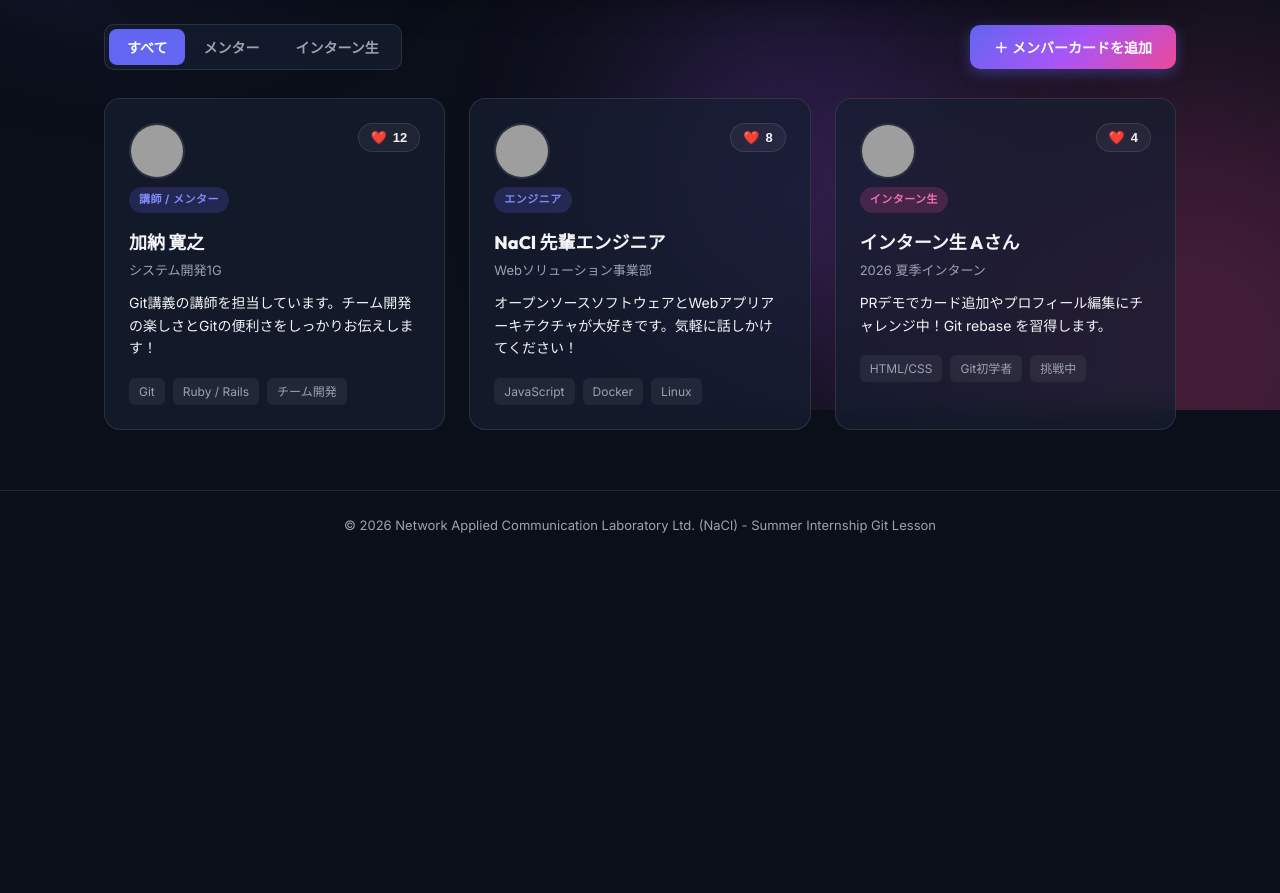
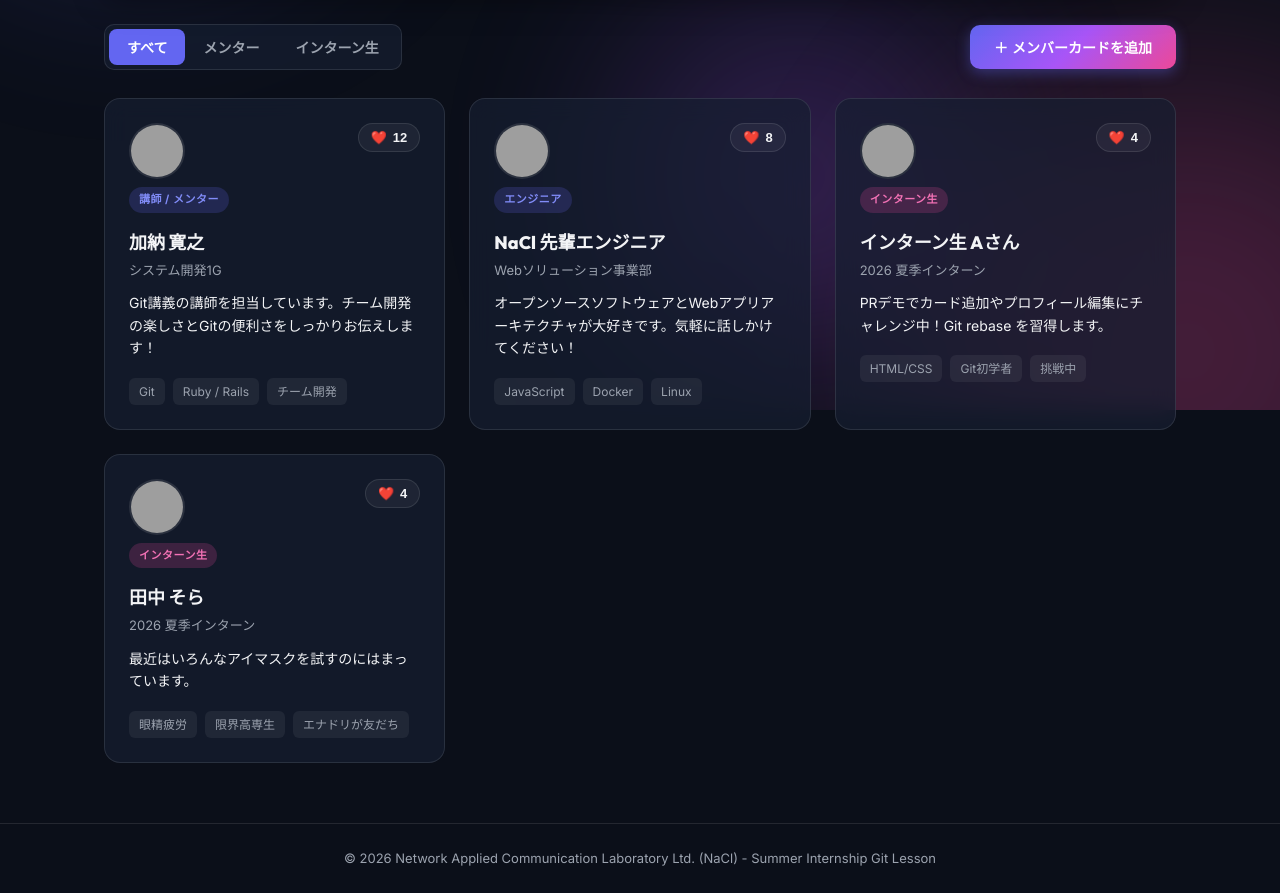
Before and after one commit to hiropk/git-demo-app, a plain HTML site: page index.html in a window 1280 px wide. Shown: the part 390-1283 px from the top of the page. Before the commit the page ends 950 px from the top, so only its background shows below. Drawn offline with Linux system fonts and the light colour scheme; grey boxes are pictures that could not be loaded.

Commit message:
自己紹介の追加

```diff
--- a/index.html
+++ b/index.html
@@ -140,6 +140,29 @@
           </div>
         </div>
       </article>
+
+      <!-- Member 4 (Intern) -->
+      <article class="card" data-role="intern" id="card-intern-demo">
+        <div class="card-header">
+          <div class="avatar-wrapper">
+            <img src="https://api.dicebear.com/7.x/bottts/svg?seed=SummerStudent" alt="インターン生（サンプル）" class="avatar">
+            <span class="role-badge intern">インターン生</span>
+          </div>
+          <button class="btn-like" data-id="intern-demo">
+            <span class="heart">❤️</span> <span class="like-count">4</span>
+          </button>
+        </div>
+        <div class="card-body">
+          <h3 class="member-name">田中 そら</h3>
+          <p class="member-dept">2026 夏季インターン</p>
+          <p class="member-bio">最近はいろんなアイマスクを試すのにはまっています。</p>
+          <div class="tag-list">
+            <span class="tag">眼精疲労</span>
+            <span class="tag">限界高専生</span>
+            <span class="tag">エナドリが友だち</span>
+          </div>
+        </div>
+      </article>
     </section>
   </main>
 
```
